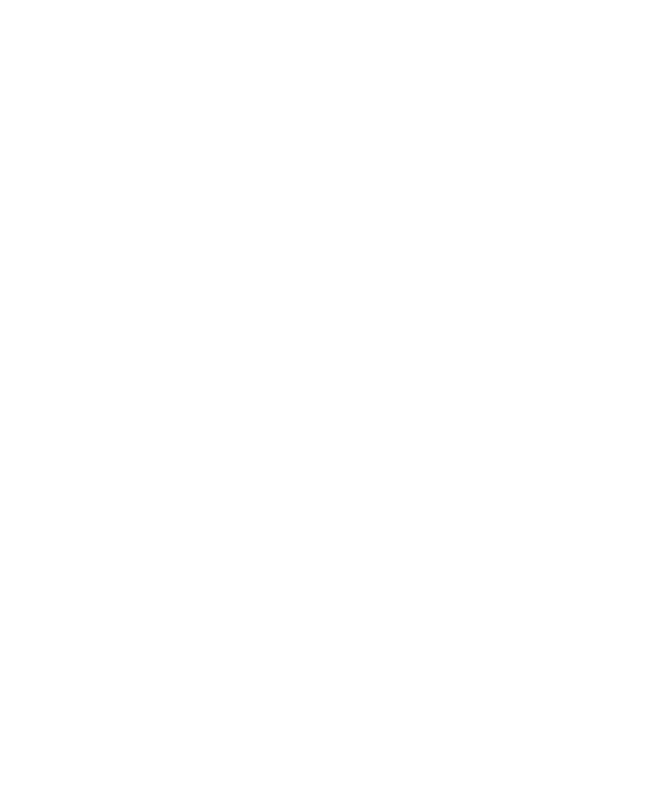
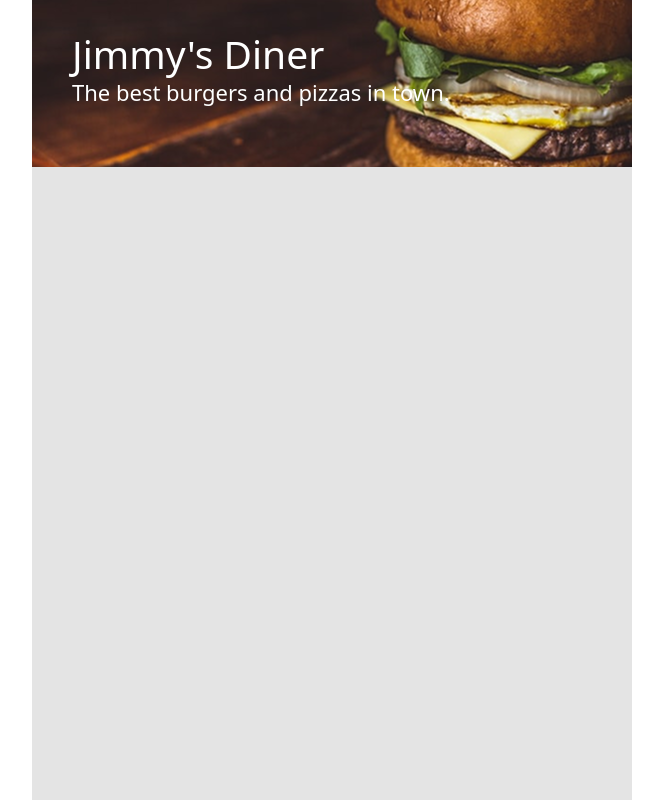
Before and after one commit to Brian767/Restaurant-App, a website built with Vite: page index.html in a window 1280 px wide. Shown: the top 800 px of the page, without its empty margins (308-971 px from the left). Built offline with nearby package versions, Linux system fonts and the light colour scheme; a web font is replaced by a local one.

Commit message:
added header

```diff
--- a/index.css
+++ b/index.css
@@ -1,3 +1,45 @@
 body {
-    margin: 0;
+  margin: 0;
+  color: #ffffff;
+  font-family: "Smythe", system-ui;
+  font-weight: 400;
+  font-style: normal;
 }
+
+/* Container Size */
+#container {
+  display: flex;
+  margin: auto;
+  height: 1160px;
+  width: 600px;
+  background-color: rgb(228, 228, 228);
+}
+
+/* Header */
+header {
+  width: 600px;
+  height: 167px;
+  background-image: url("/img/Burger-Header.png");
+}
+
+#header-content {
+  display: flex;
+  flex-direction: column;
+  justify-content: center;
+  margin: 40px 0 0px 40px;
+}
+
+#header-title {
+  font-size: 39px;
+  font-weight: 100;
+  margin:0 0 19px 0;
+  line-height: .7;
+  box-sizing: border-box;
+}
+
+#header-subtitle {
+  font-size: 22px;
+  font-weight: 100;
+  margin: 0;
+  line-height: .6;
+}
--- a/index.html
+++ b/index.html
@@ -1,8 +1,28 @@
-<html>
-    <head>
-       <link rel="stylesheet" href="index.css">
-    </head>
-    <body>
-	<script src="index.js"></script>
-    </body>
+<html lang="en">
+  <head>
+    <meta charset="UTF-8" />
+    <meta name="viewport" content="width=device-width, initial-scale=1.0" />
+    <title>Restauranr App</title>
+    <link rel="stylesheet" href="index.css" />
+
+    <link rel="preconnect" href="https://fonts.googleapis.com" />
+    <link rel="preconnect" href="https://fonts.gstatic.com" crossorigin />
+    <link
+      href="https://fonts.googleapis.com/css2?family=Smythe&display=swap"
+      rel="stylesheet"
+    />
+  </head>
+  <body>
+    <div id="container">
+      <header>
+        <section id="header-content">
+          <h1 id="header-title">Jimmy's Diner</h1>
+          <h2 id="header-subtitle">The best burgers and pizzas in town.</h2>
+        </section>
+      </header>
+      <main></main>
+    </div>
+
+    <script src="index.js"></script>
+  </body>
 </html>
```
